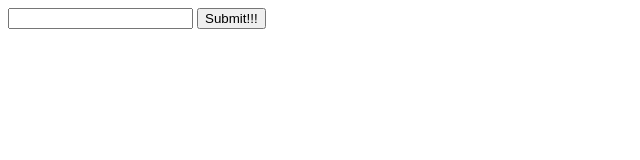
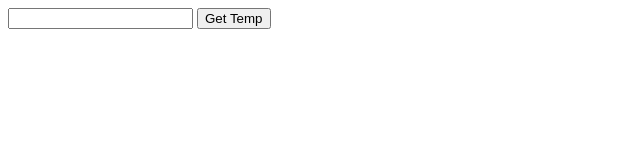
Before and after one commit to Koutheesh/WeatherAPI, a plain HTML site: page index.html in a window 1280 px wide. Shown: the full height of the page, 0-640 px from the left. Drawn offline with Linux system fonts and the light colour scheme.

Commit message:
updated submit

```diff
--- a/index.html
+++ b/index.html
@@ -8,7 +8,7 @@
   </head>
   <body>
     <input type="text" id="city" />
-    <button id="btn">Submit!!!</button>
+    <button id="btn">Get Temp</button>
     <p id="output"></p>
     <script src="script.js"></script>
   </body>
```
